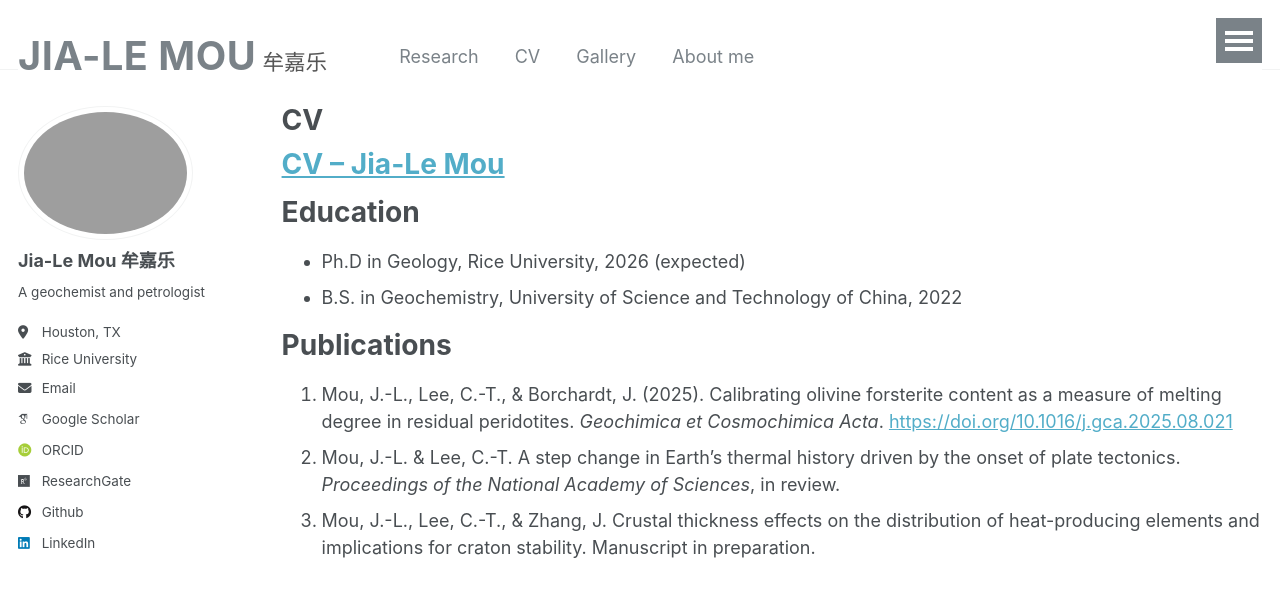
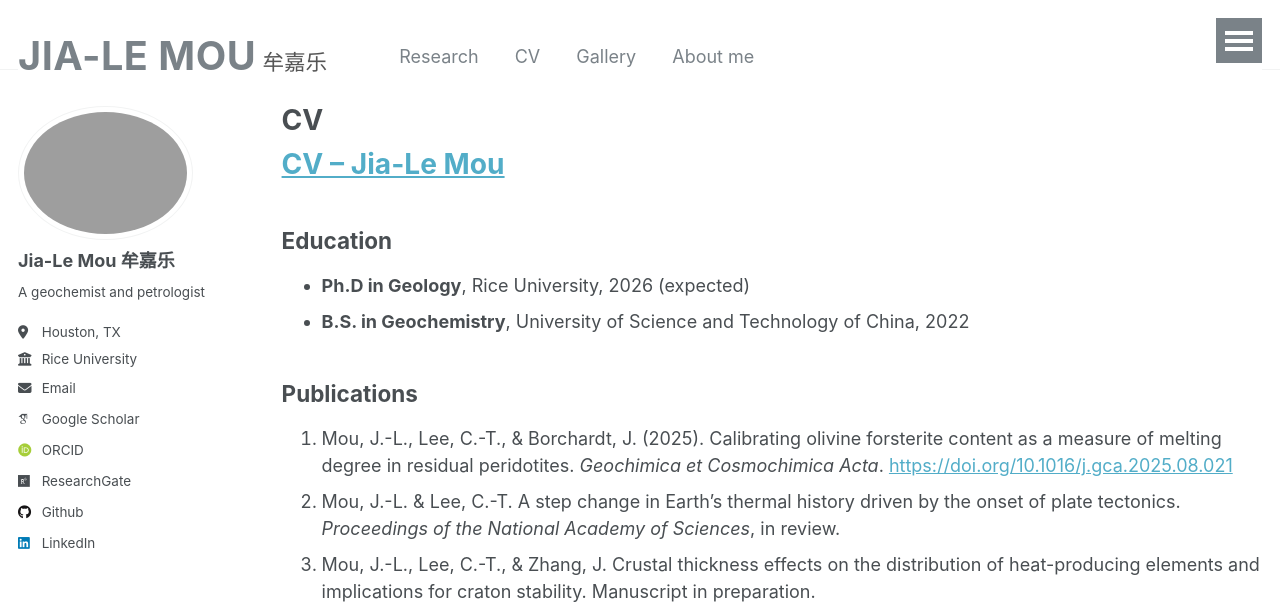
Before and after one commit to Mou-Jia-Le/Mou-Jia-Le.github.io, a Jekyll site: the page built from _pages/cv.md, in a window 1280 px wide and 921 px high, cut to the strip 0-611 px from the top of the window. Built offline with Jekyll 4.4.1, drawn with Linux system fonts in a browser that asks for light colours; some web fonts are replaced.

```diff
--- a/_pages/cv.md
+++ b/_pages/cv.md
@@ -11,14 +11,11 @@ redirect_from:
 
 # [CV – Jia-Le Mou](assets/CV/CV——Jia-Le Mou.pdf){:target="_blank"}
 
+## Education
+- **Ph.D in Geology**, Rice University, 2026 (expected)
+- **B.S. in Geochemistry**, University of Science and Technology of China, 2022
 
-Education
-======
-* Ph.D in Geology, Rice University, 2026 (expected)
-* B.S. in Geochemistry, University of Science and Technology of China, 2022
-
-Publications
-======
+## Publications
 1. Mou, J.-L., Lee, C.-T., & Borchardt, J. (2025). Calibrating olivine forsterite content as a measure of melting degree in residual peridotites. *Geochimica et Cosmochimica Acta*. [https://doi.org/10.1016/j.gca.2025.08.021](https://doi.org/10.1016/j.gca.2025.08.021)
 2. Mou, J.-L. & Lee, C.-T. A step change in Earth’s thermal history driven by the onset of plate tectonics. *Proceedings of the National Academy of Sciences*, in review.
 3. Mou, J.-L., Lee, C.-T., & Zhang, J. Crustal thickness effects on the distribution of heat-producing elements and implications for craton stability. Manuscript in preparation.
```
